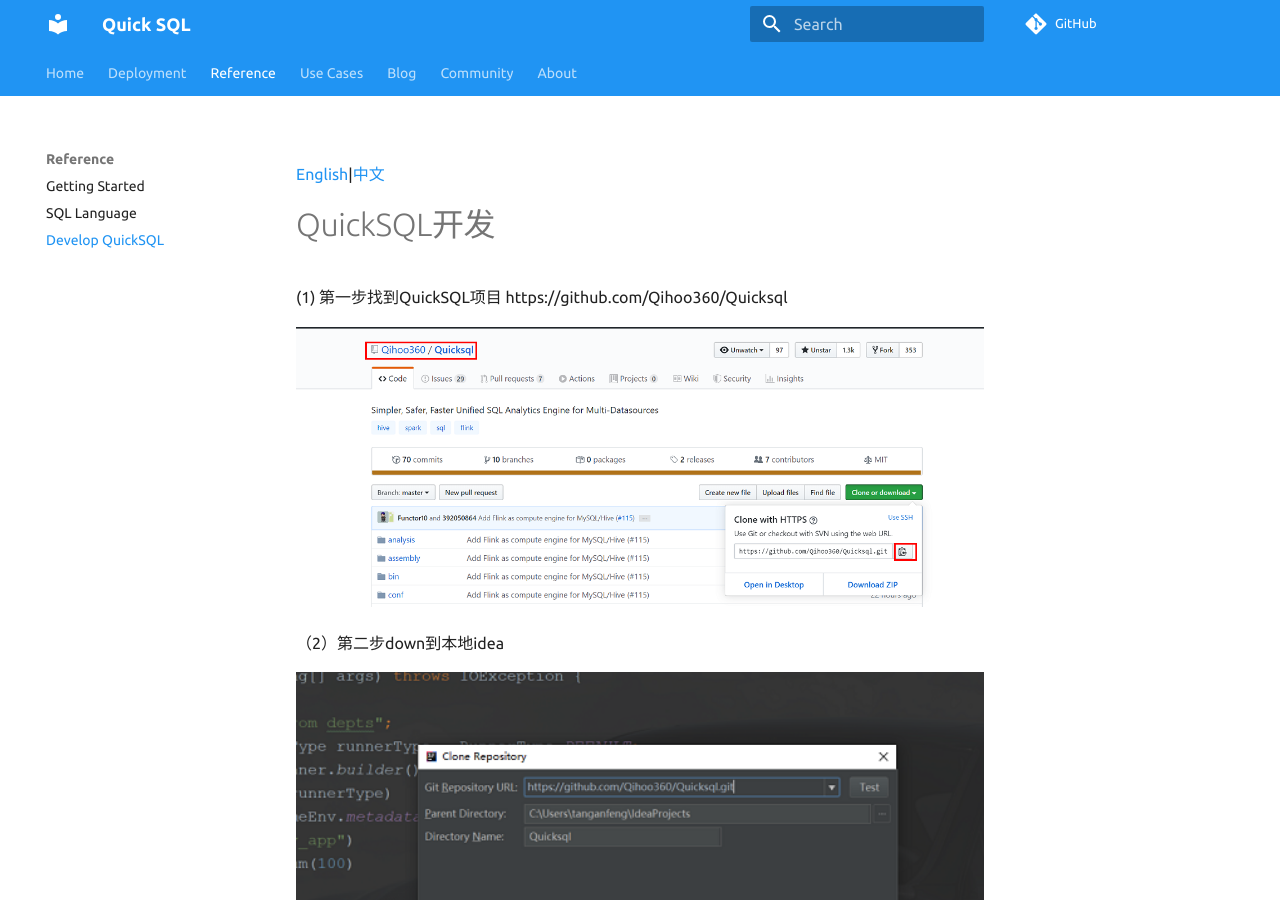
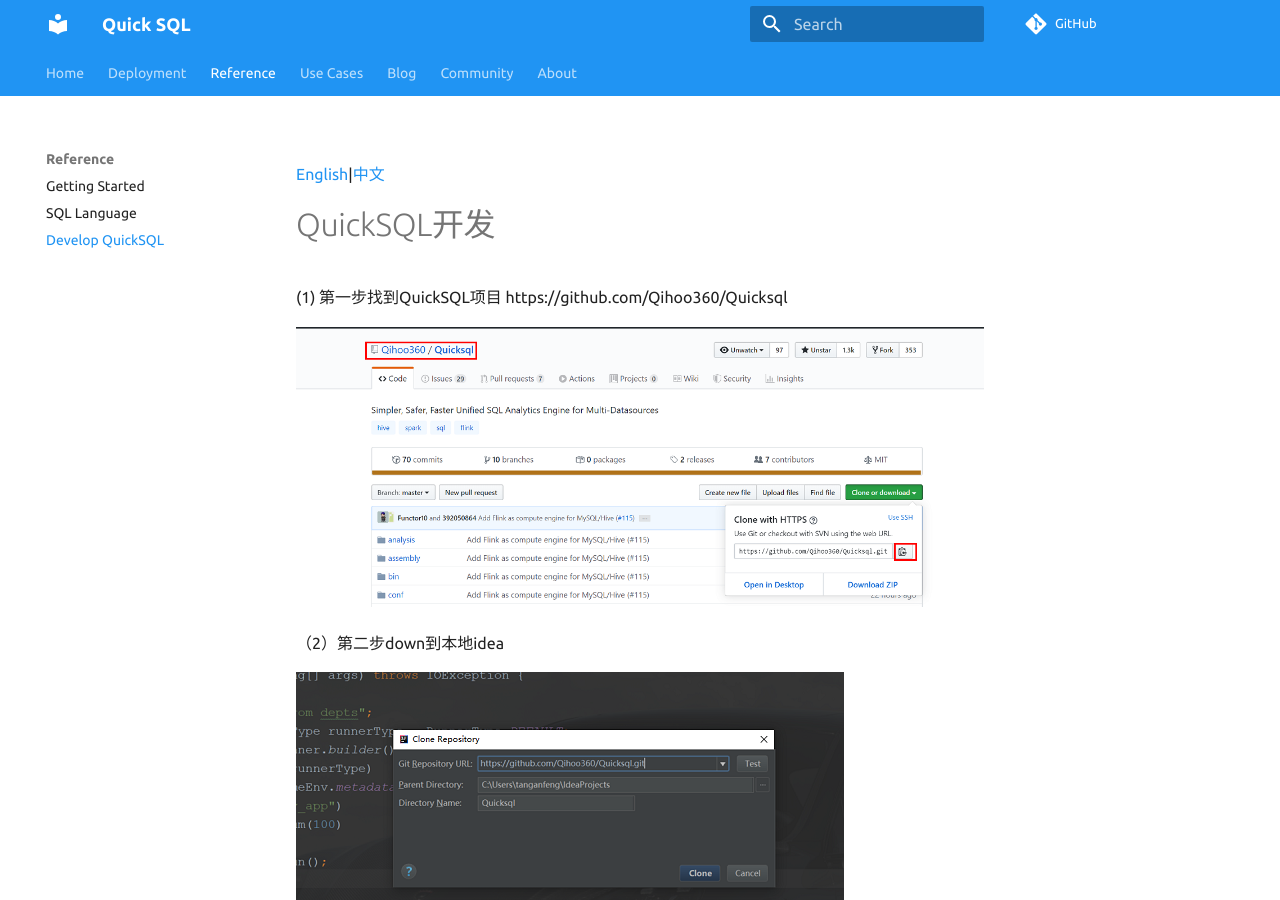
Before and after one commit to Qihoo360/Quicksql, an MkDocs documentation site: the page built from docs/reference/develop.md, in a window 1280 px wide and 900 px high. Built offline with MkDocs 1.6.1 and Material for MkDocs 9.7.7, drawn with Linux system fonts in a browser that asks for light colours; comment, search, counter and statistics services are not loaded.

Commit message:
Update develop doc

```diff
--- a/docs/reference/develop.md
+++ b/docs/reference/develop.md
@@ -4,19 +4,19 @@
 
 (1)  第一步找到QuickSQL项目 https://github.com/Qihoo360/Quicksql
 
-![image-20191230004559769](../../images/develop/image-20191230004559769.png)
+![image-20191230004559769](../images/develop/image-20191230004559769.png)
 
 （2）第二步down到本地idea
 
-<img src="../../images/develop/image-20191230115105541.png" alt="image-20191230115105541" style="zoom:150%;" />
+![image-20191230115105541](../images/develop/image-20191230115105541.png)
 
 (3) 第三步本地编译及打包
 
-![image-20191230091435673](../../images/develop/image-20191230091435673.png)
+![image-20191230091435673](../images/develop/image-20191230091435673.png)
 
 （4）第四步本地运行example
 
-![image-20191230091732159](../../images/develop/image-20191230091732159.png)
+![image-20191230091732159](../images/develop/image-20191230091732159.png)
 
 ps:混合查询测试
 
@@ -24,11 +24,11 @@ ps:混合查询测试
 
 (5) 第五步修改pom
 
-![image-20191231172639084](../../images/develop/image-20191231172639084.png)
+![image-20191231172639084](../images/develop/image-20191231172639084.png)
 
 （6）第六步运行混查example
 
-![image-20191231172837518](../../images/develop/image-20191231172837518.png)
+![image-20191231172837518](../images/develop/image-20191231172837518.png)
 
 
 
```
Also changed, not shown: docs/zh/reference/develop.md (+1 -1 lines).
